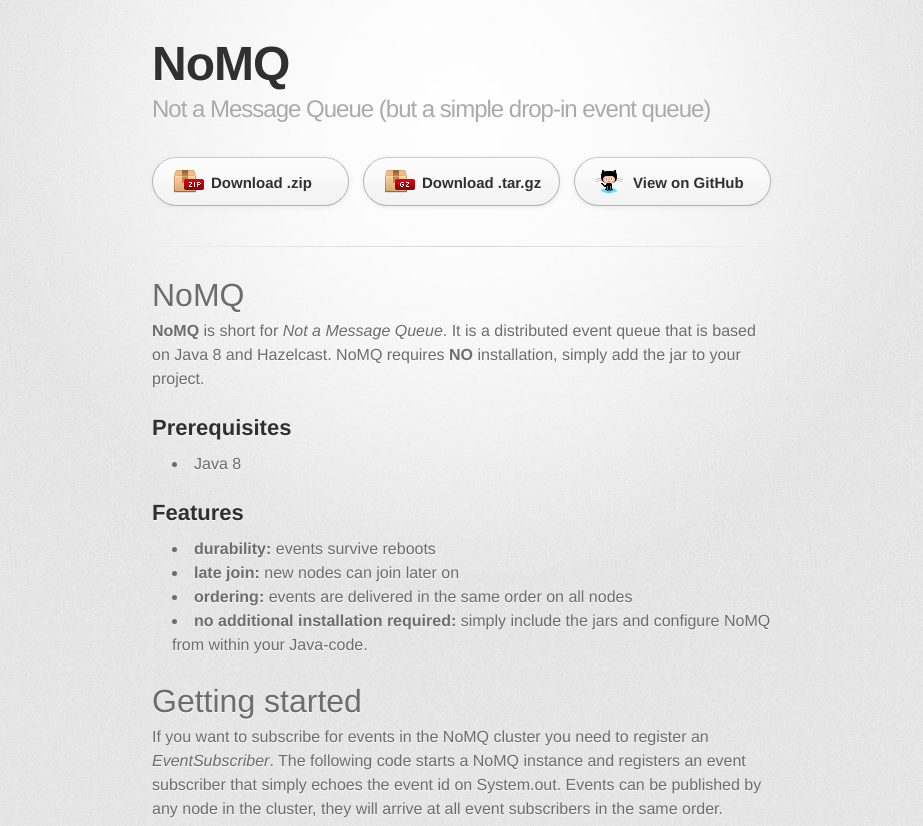
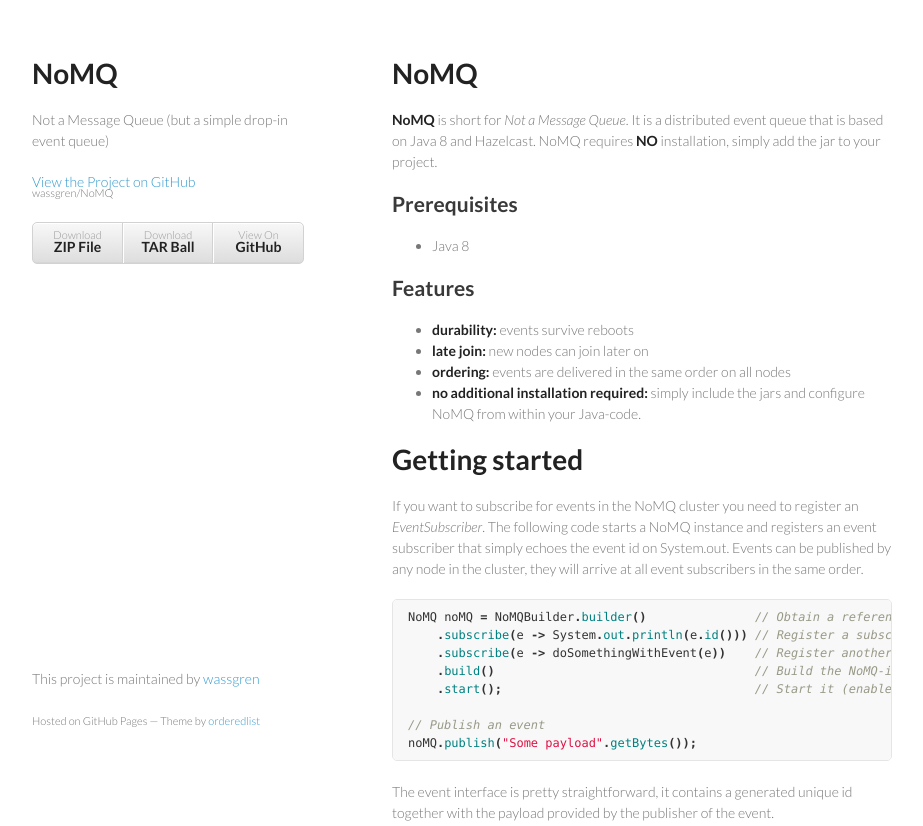
Before and after one commit to rizvi/NoMQ, a plain HTML site: page index.html in a window 1280 px wide. Shown: the top 826 px of the page, without its empty margins (178-1101 px from the left). Drawn offline with Linux system fonts and the light colour scheme; a web font is replaced by a local one.

Commit message:
Create gh-pages branch via GitHub

```diff
--- a/index.html
+++ b/index.html
@@ -1,36 +1,33 @@
-<!DOCTYPE html>
+<!doctype html>
 <html>
   <head>
-    <meta charset='utf-8'>
+    <meta charset="utf-8">
     <meta http-equiv="X-UA-Compatible" content="chrome=1">
-    <link href='https://fonts.googleapis.com/css?family=Chivo:900' rel='stylesheet' type='text/css'>
-    <link rel="stylesheet" type="text/css" href="stylesheets/stylesheet.css" media="screen" />
-    <link rel="stylesheet" type="text/css" href="stylesheets/pygment_trac.css" media="screen" />
-    <link rel="stylesheet" type="text/css" href="stylesheets/print.css" media="print" />
+    <title>NoMQ by wassgren</title>
+
+    <link rel="stylesheet" href="stylesheets/styles.css">
+    <link rel="stylesheet" href="stylesheets/pygment_trac.css">
+    <meta name="viewport" content="width=device-width, initial-scale=1, user-scalable=no">
     <!--[if lt IE 9]>
     <script src="//html5shiv.googlecode.com/svn/trunk/html5.js"></script>
     <![endif]-->
-    <title>NoMQ by wassgren</title>
   </head>
-
   <body>
-    <div id="container">
-      <div class="inner">
-
+    <div class="wrapper">
       <header>
         <h1>NoMQ</h1>
-          <h2>Not a Message Queue (but a simple drop-in event queue)</h2>
+        <p>Not a Message Queue (but a simple drop-in event queue)</p>
+
+        <p class="view"><a href="https://github.com/wassgren/NoMQ">View the Project on GitHub <small>wassgren/NoMQ</small></a></p>
+
+
+        <ul>
+          <li><a href="https://github.com/wassgren/NoMQ/zipball/master">Download <strong>ZIP File</strong></a></li>
+          <li><a href="https://github.com/wassgren/NoMQ/tarball/master">Download <strong>TAR Ball</strong></a></li>
+          <li><a href="https://github.com/wassgren/NoMQ">View On <strong>GitHub</strong></a></li>
+        </ul>
       </header>
-
-        <section id="downloads" class="clearfix">
-          <a href="https://github.com/wassgren/NoMQ/zipball/master" id="download-zip" class="button"><span>Download .zip</span></a>
-          <a href="https://github.com/wassgren/NoMQ/tarball/master" id="download-tar-gz" class="button"><span>Download .tar.gz</span></a>
-          <a href="https://github.com/wassgren/NoMQ" id="view-on-github" class="button"><span>View on GitHub</span></a>
-        </section>
-
-        <hr>
-
-        <section id="main_content">
+      <section>
         <h1>
 <a name="nomq" class="anchor" href="#nomq"><span class="octicon octicon-link"></span></a>NoMQ</h1>
 
@@ -93,12 +90,12 @@ publisher of the event.</p>
 <p>NoMQ is based on Hazelcast - to set up a cluster follow the instructions on the Hazelcast website
 (<a href="http://hazelcast.org/docs/latest/manual/html-single/hazelcast-documentation.html#network-configuration">http://hazelcast.org/docs/latest/manual/html-single/hazelcast-documentation.html#network-configuration</a>)</p>
       </section>
-
       <footer>
-          NoMQ is maintained by <a href="https://github.com/wassgren">wassgren</a><br>
-          This page was generated by <a href="http://pages.github.com">GitHub Pages</a>. Tactile theme by <a href="https://twitter.com/jasonlong">Jason Long</a>.
+        <p>This project is maintained by <a href="https://github.com/wassgren">wassgren</a></p>
+        <p><small>Hosted on GitHub Pages &mdash; Theme by <a href="https://github.com/orderedlist">orderedlist</a></small></p>
       </footer>
-
+    </div>
+    <script src="javascripts/scale.fix.js"></script>
               <script type="text/javascript">
             var gaJsHost = (("https:" == document.location.protocol) ? "https://ssl." : "http://www.");
             document.write(unescape("%3Cscript src='" + gaJsHost + "google-analytics.com/ga.js' type='text/javascript'%3E%3C/script%3E"));
@@ -110,7 +107,5 @@ publisher of the event.</p>
             } catch(err) {}
           </script>
 
-      </div>
-    </div>
   </body>
 </html>
--- /dev/null
+++ b/javascripts/scale.fix.js
@@ -0,0 +1,17 @@
+var metas = document.getElementsByTagName('meta');
+var i;
+if (navigator.userAgent.match(/iPhone/i)) {
+  for (i=0; i<metas.length; i++) {
+    if (metas[i].name == "viewport") {
+      metas[i].content = "width=device-width, minimum-scale=1.0, maximum-scale=1.0";
+    }
+  }
+  document.addEventListener("gesturestart", gestureStart, false);
+}
+function gestureStart() {
+  for (i=0; i<metas.length; i++) {
+    if (metas[i].name == "viewport") {
+      metas[i].content = "width=device-width, minimum-scale=0.25, maximum-scale=1.6";
+    }
+  }
+}
--- /dev/null
+++ b/stylesheets/styles.css
@@ -0,0 +1,255 @@
+@import url(https://fonts.googleapis.com/css?family=Lato:300italic,700italic,300,700);
+
+body {
+  padding:50px;
+  font:14px/1.5 Lato, "Helvetica Neue", Helvetica, Arial, sans-serif;
+  color:#777;
+  font-weight:300;
+}
+
+h1, h2, h3, h4, h5, h6 {
+  color:#222;
+  margin:0 0 20px;
+}
+
+p, ul, ol, table, pre, dl {
+  margin:0 0 20px;
+}
+
+h1, h2, h3 {
+  line-height:1.1;
+}
+
+h1 {
+  font-size:28px;
+}
+
+h2 {
+  color:#393939;
+}
+
+h3, h4, h5, h6 {
+  color:#494949;
+}
+
+a {
+  color:#39c;
+  font-weight:400;
+  text-decoration:none;
+}
+
+a small {
+  font-size:11px;
+  color:#777;
+  margin-top:-0.6em;
+  display:block;
+}
+
+.wrapper {
+  width:860px;
+  margin:0 auto;
+}
+
+blockquote {
+  border-left:1px solid #e5e5e5;
+  margin:0;
+  padding:0 0 0 20px;
+  font-style:italic;
+}
+
+code, pre {
+  font-family:Monaco, Bitstream Vera Sans Mono, Lucida Console, Terminal;
+  color:#333;
+  font-size:12px;
+}
+
+pre {
+  padding:8px 15px;
+  background: #f8f8f8;
+  border-radius:5px;
+  border:1px solid #e5e5e5;
+  overflow-x: auto;
+}
+
+table {
+  width:100%;
+  border-collapse:collapse;
+}
+
+th, td {
+  text-align:left;
+  padding:5px 10px;
+  border-bottom:1px solid #e5e5e5;
+}
+
+dt {
+  color:#444;
+  font-weight:700;
+}
+
+th {
+  color:#444;
+}
+
+img {
+  max-width:100%;
+}
+
+header {
+  width:270px;
+  float:left;
+  position:fixed;
+}
+
+header ul {
+  list-style:none;
+  height:40px;
+
+  padding:0;
+
+  background: #eee;
+  background: -moz-linear-gradient(top, #f8f8f8 0%, #dddddd 100%);
+  background: -webkit-gradient(linear, left top, left bottom, color-stop(0%,#f8f8f8), color-stop(100%,#dddddd));
+  background: -webkit-linear-gradient(top, #f8f8f8 0%,#dddddd 100%);
+  background: -o-linear-gradient(top, #f8f8f8 0%,#dddddd 100%);
+  background: -ms-linear-gradient(top, #f8f8f8 0%,#dddddd 100%);
+  background: linear-gradient(top, #f8f8f8 0%,#dddddd 100%);
+
+  border-radius:5px;
+  border:1px solid #d2d2d2;
+  box-shadow:inset #fff 0 1px 0, inset rgba(0,0,0,0.03) 0 -1px 0;
+  width:270px;
+}
+
+header li {
+  width:89px;
+  float:left;
+  border-right:1px solid #d2d2d2;
+  height:40px;
+}
+
+header ul a {
+  line-height:1;
+  font-size:11px;
+  color:#999;
+  display:block;
+  text-align:center;
+  padding-top:6px;
+  height:40px;
+}
+
+strong {
+  color:#222;
+  font-weight:700;
+}
+
+header ul li + li {
+  width:88px;
+  border-left:1px solid #fff;
+}
+
+header ul li + li + li {
+  border-right:none;
+  width:89px;
+}
+
+header ul a strong {
+  font-size:14px;
+  display:block;
+  color:#222;
+}
+
+section {
+  width:500px;
+  float:right;
+  padding-bottom:50px;
+}
+
+small {
+  font-size:11px;
+}
+
+hr {
+  border:0;
+  background:#e5e5e5;
+  height:1px;
+  margin:0 0 20px;
+}
+
+footer {
+  width:270px;
+  float:left;
+  position:fixed;
+  bottom:50px;
+}
+
+@media print, screen and (max-width: 960px) {
+
+  div.wrapper {
+    width:auto;
+    margin:0;
+  }
+
+  header, section, footer {
+    float:none;
+    position:static;
+    width:auto;
+  }
+
+  header {
+    padding-right:320px;
+  }
+
+  section {
+    border:1px solid #e5e5e5;
+    border-width:1px 0;
+    padding:20px 0;
+    margin:0 0 20px;
+  }
+
+  header a small {
+    display:inline;
+  }
+
+  header ul {
+    position:absolute;
+    right:50px;
+    top:52px;
+  }
+}
+
+@media print, screen and (max-width: 720px) {
+  body {
+    word-wrap:break-word;
+  }
+
+  header {
+    padding:0;
+  }
+
+  header ul, header p.view {
+    position:static;
+  }
+
+  pre, code {
+    word-wrap:normal;
+  }
+}
+
+@media print, screen and (max-width: 480px) {
+  body {
+    padding:15px;
+  }
+
+  header ul {
+    display:none;
+  }
+}
+
+@media print {
+  body {
+    padding:0.4in;
+    font-size:12pt;
+    color:#444;
+  }
+}
```
Lines whose indentation alone changed are shown as unchanged.
